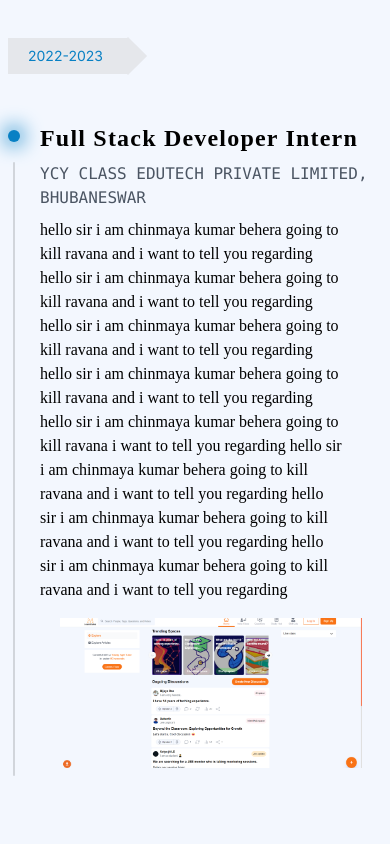
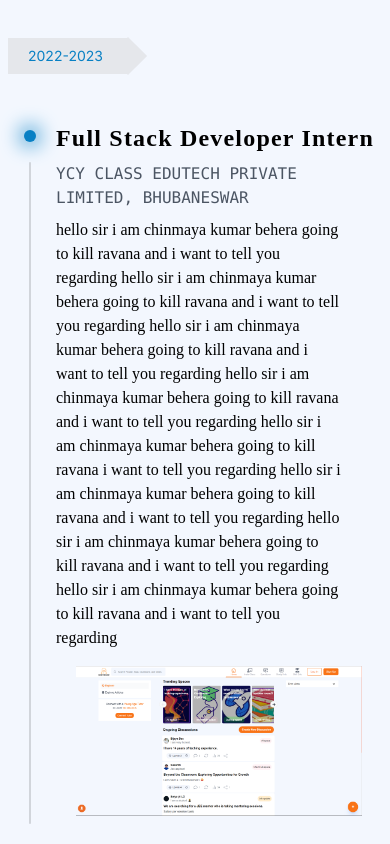
Before and after one commit to chinmaya-kumar-behera/portfolio, a Next.js app in the folder web/: page / in a window 390 px wide. Shown: the part 2800-3644 px from the top of the page. Built offline with nearby package versions, Linux system fonts and the light colour scheme.

Commit message:
Update Experience.js

```diff
--- a/web/views/experience/Experience.js
+++ b/web/views/experience/Experience.js
@@ -15,7 +15,7 @@ const Experience = () => {
       <div className="flex flex-col gap-5 lg:gap-0 lg:flex-row py-10">
         <div className="w-full lg:w-2/3 flex flex-col lg:flex-row gap-12">
           <YearBox />
-          <div className="flex gap-5 lg:gap-10 mt-2">
+          <div className="flex gap-5 lg:gap-10 mt-2 pl-4 lg:pl-0">
             <div className="flex flex-col items-center gap-5">
               <GlowDot />
               <VerticalLine />
```
